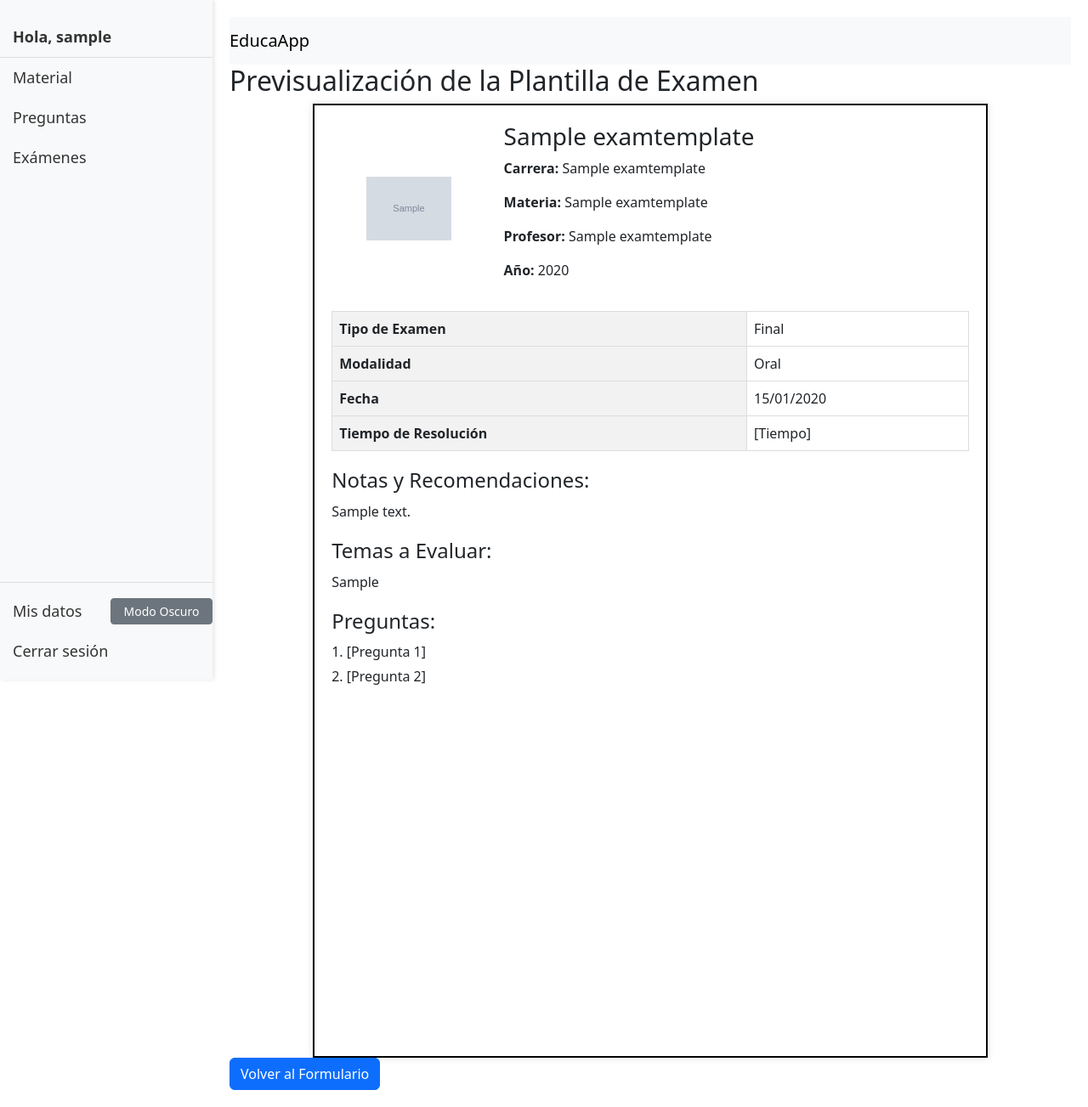
After one commit to martinmromero/EducaApp, a Django app: page /preview-exam-template/1/ in a window 1280 px wide. The commit adds this page. Shown: the whole page at 85% size. Run offline with Django 5.2, Linux system fonts and the light colour scheme; a user stored in the database is signed in; tables that the repository leaves empty hold one stand-in row (values such as "Sample post"); grey boxes marked "Sample" are stand-in pictures.

Commit message:
Mejoras en la plantilla de examen: previsualización con foco y botón de guardar repetido

```diff
--- a/material/templates/material/base.html
+++ b/material/templates/material/base.html
@@ -182,6 +182,8 @@
             Exámenes
             <div class="submenu">
                 <a href="{% url 'material:create_exam' %}">Crear Exámenes</a>
+                <a href="{% url 'material:create_exam_template' %}">Crear Plantilla de Examen</a>
+                <a href="{% url 'material:list_exam_templates' %}">Plantillas Guardadas</a> <!-- Nuevo enlace -->
                 <a href="{% url 'material:mis_examenes' %}">Mis Exámenes</a>
             </div>
         </div>
--- /dev/null
+++ b/material/templates/material/preview_exam_template.html
@@ -0,0 +1,139 @@
+{% extends 'material/base.html' %}
+
+{% block content %}
+<h2>Previsualización de la Plantilla de Examen</h2>
+<div class="preview-container">
+    <div class="exam-template">
+        <!-- Encabezado del examen -->
+        <div class="header">
+            <div class="institution-logo">
+                {% if exam_template.institution_logo %}
+                    <img src="{{ exam_template.institution_logo.url }}" alt="Logo de la institución" style="max-width: 100px; max-height: 100px;">
+                {% endif %}
+            </div>
+            <div class="institution-info">
+                <h3>{{ exam_template.institution_name }}</h3>
+                <p><strong>Carrera:</strong> {{ exam_template.career_name }}</p>
+                <p><strong>Materia:</strong> {{ exam_template.subject_name }}</p>
+                <p><strong>Profesor:</strong> {{ exam_template.professor_name }}</p>
+                <p><strong>Año:</strong> {{ exam_template.year }}</p>
+            </div>
+        </div>
+
+        <!-- Detalles del examen en tabla -->
+        <table class="exam-details">
+            <tr>
+                <th>Tipo de Examen</th>
+                <td>{{ exam_template.get_exam_type_display }}</td>
+            </tr>
+            <tr>
+                <th>Modalidad</th>
+                <td>{{ exam_template.get_exam_mode_display }}</td>
+            </tr>
+            <tr>
+                <th>Fecha</th>
+                <td>{{ exam_template.created_at|date:"d/m/Y" }}</td>
+            </tr>
+            <tr>
+                <th>Tiempo de Resolución</th>
+                <td>[Tiempo]</td>
+            </tr>
+        </table>
+
+        <!-- Notas y recomendaciones -->
+        <div class="notes">
+            <h4>Notas y Recomendaciones:</h4>
+            <p>{{ exam_template.notes_and_recommendations }}</p>
+        </div>
+
+        <!-- Temas a evaluar -->
+        <div class="topics">
+            <h4>Temas a Evaluar:</h4>
+            <p>{{ exam_template.topics_to_evaluate }}</p>
+        </div>
+
+        <!-- Espacio para preguntas -->
+        <div class="questions">
+            <h4>Preguntas:</h4>
+            <div>
+                <!-- Aquí se mostrarán las preguntas cuando se rellene el examen -->
+                <p>1. [Pregunta 1]</p>
+                <p>2. [Pregunta 2]</p>
+                <!-- Más preguntas... -->
+            </div>
+        </div>
+    </div>
+</div>
+<a href="{% url 'material:create_exam_template' %}" class="btn btn-primary">Volver al Formulario</a>
+
+<!-- Estilos para la previsualización -->
+<style>
+    .preview-container {
+        margin-top: 20px;
+        border: 2px solid black; /* Recuadro negro */
+        padding: 20px;
+        background-color: white;
+        width: 210mm; /* Ancho de una hoja A4 */
+        min-height: 297mm; /* Alto de una hoja A4 */
+        margin: 0 auto;
+        box-shadow: 0 0 10px rgba(0, 0, 0, 0.1);
+    }
+
+    .exam-template {
+        width: 100%;
+    }
+
+    .header {
+        display: flex;
+        align-items: center;
+        margin-bottom: 20px;
+    }
+
+    .institution-logo {
+        flex: 1;
+        text-align: center;
+    }
+
+    .institution-info {
+        flex: 3;
+        margin-left: 20px;
+    }
+
+    .exam-details {
+        width: 100%;
+        border-collapse: collapse;
+        margin-bottom: 20px;
+    }
+
+    .exam-details th, .exam-details td {
+        border: 1px solid #ddd;
+        padding: 8px;
+        text-align: left;
+    }
+
+    .exam-details th {
+        background-color: #f2f2f2;
+    }
+
+    .notes, .topics, .questions {
+        margin-bottom: 20px;
+    }
+
+    .notes h4, .topics h4, .questions h4 {
+        margin-bottom: 10px;
+    }
+
+    .questions p {
+        margin: 5px 0;
+    }
+
+    /* Estilos para impresión */
+    @media print {
+        .preview-container {
+            border: none; /* Eliminar el recuadro negro al imprimir */
+            box-shadow: none;
+            padding: 0;
+        }
+    }
+</style>
+{% endblock %}
--- a/material/urls.py
+++ b/material/urls.py
@@ -10,6 +10,7 @@ urlpatterns = [
     path('review-questions/<int:material_id>/', views.review_questions, name='review_questions'),
     path('save-questions/<int:material_id>/', views.save_selected_questions, name='save_selected_questions'),
     path('create-exam/', views.create_exam, name='create_exam'),
+    path('create-exam-template/', views.create_exam_template, name='create_exam_template'),
     path('signup/', views.signup, name='signup'),
     path('users/', views.user_list, name='user_list'),
     path('users/edit/<int:user_id>/', views.edit_user, name='edit_user'),
@@ -21,4 +22,7 @@ urlpatterns = [
     path('delete-material/', views.delete_material, name='delete_material'),
     path('upload-questions/', views.upload_questions, name='upload_questions'),
     path('download-template/<str:format>/', views.download_template, name='download_template'),
+    path('create-exam-template/', views.create_exam_template, name='create_exam_template'),
+    path('preview-exam-template/<int:template_id>/', views.preview_exam_template, name='preview_exam_template'),
+    path('list-exam-templates/', views.list_exam_templates, name='list_exam_templates'),
 ]
--- a/material/views.py
+++ b/material/views.py
@@ -3,8 +3,8 @@ from django.contrib.auth.decorators import login_required, user_passes_test
 from django.contrib.auth.forms import UserCreationForm
 from django.contrib.auth import login, update_session_auth_hash
 from django.contrib import messages
-from .models import Material, Question, Exam, Profile
-from .forms import MaterialForm, ExamForm, UserEditForm, CustomLoginForm, QuestionForm
+from .models import Material, Question, Exam, Profile, ExamTemplate
+from .forms import MaterialForm, ExamForm, UserEditForm, CustomLoginForm, QuestionForm, ExamTemplateForm
 from .ia_processor import generate_questions_from_text, extract_text_from_file
 from django.contrib.auth.models import User
 from django.contrib.auth.views import LoginView
@@ -15,15 +15,12 @@ import json
 # Función para verificar si el usuario es administrador
 def is_admin(user):
     try:
-        # Verificar si el usuario tiene un perfil y si su rol es 'admin'
         return user.profile.role == 'admin'
     except Profile.DoesNotExist:
-        # Si el usuario no tiene perfil, no es administrador
         return False
 
 @login_required
 def index(request):
-    # Pasar el valor de is_admin al contexto
     context = {
         'is_admin': is_admin(request.user)
     }
@@ -46,30 +43,20 @@ def upload_material(request):
 @login_required
 def generate_questions(request, material_id):
     material = Material.objects.get(id=material_id)
-
-    # Obtener el número de preguntas desde el formulario o usar 20 por defecto
     num_questions = int(request.POST.get('num_questions', 20))
-
-    # Extraer texto del archivo
     try:
         text = extract_text_from_file(material.file.path)
     except ValueError as e:
         messages.error(request, str(e))
         return redirect('material:mis_materiales')
-
-    # Generar preguntas y respuestas usando IA
     questions_text = generate_questions_from_text(text, num_questions)
-
-    # Guardar las preguntas en la sesión para revisión
     request.session['generated_questions'] = questions_text.split('\n')
-
     return redirect('material:review_questions', material_id=material.id)
 
 @login_required
 def review_questions(request, material_id):
     material = Material.objects.get(id=material_id)
     questions_list = request.session.get('generated_questions', [])
-
     return render(request, 'material/review_questions.html', {
         'material': material,
         'questions': questions_list
@@ -81,8 +68,6 @@ def save_selected_questions(request, material_id):
         material = Material.objects.get(id=material_id)
         selected_questions = request.POST.getlist('selected_questions')
         questions_list = request.session.get('generated_questions', [])
-
-        # Guardar solo las preguntas seleccionadas
         for i, question in enumerate(questions_list):
             if str(i) in selected_questions:
                 Question.objects.create(
@@ -93,14 +78,10 @@ def save_selected_questions(request, material_id):
                     subtopic="Subtema generado por IA",
                     source_page=1
                 )
-
-        # Limpiar la sesión
         if 'generated_questions' in request.session:
             del request.session['generated_questions']
-
         messages.success(request, 'Preguntas seleccionadas guardadas correctamente.')
         return redirect('material:mis_preguntas')
-
     return redirect('material:review_questions', material_id=material_id)
 
 @login_required
@@ -116,6 +97,31 @@ def create_exam(request):
     else:
         form = ExamForm()
     return render(request, 'material/create_exam.html', {'form': form, 'questions': questions})
+
+@login_required
+def create_exam_template(request):
+    if request.method == 'POST':
+        form = ExamTemplateForm(request.POST, request.FILES)
+        if form.is_valid():
+            exam_template = form.save(commit=False)
+            exam_template.created_by = request.user
+            exam_template.save()
+            messages.success(request, 'La plantilla de examen se ha creado correctamente.')
+            return redirect('material:list_exam_templates')  # Redirigir a la lista de templates
+    else:
+        form = ExamTemplateForm()
+    return render(request, 'material/create_exam_template.html', {'form': form})
+
+@login_required
+def preview_exam_template(request, template_id):
+    exam_template = get_object_or_404(ExamTemplate, id=template_id)
+    return render(request, 'material/preview_exam_template.html', {'exam_template': exam_template})
+
+@login_required
+def list_exam_templates(request):
+    # Obtener todos los templates de exámenes creados por el usuario actual
+    exam_templates = ExamTemplate.objects.filter(created_by=request.user)
+    return render(request, 'material/list_exam_templates.html', {'exam_templates': exam_templates})
 
 def signup(request):
     if request.method == 'POST':
@@ -169,13 +175,12 @@ def mis_datos(request):
         form = UserEditForm(request.POST, instance=user)
         if form.is_valid():
             if form.has_changed():
-                # Guardar los cambios sin modificar el estado is_active
                 user.username = form.cleaned_data['username']
                 user.first_name = form.cleaned_data['first_name']
                 user.last_name = form.cleaned_data['last_name']
                 user.email = form.cleaned_data['email']
                 user.save()
-                update_session_auth_hash(request, user)  # Actualiza la sesión para evitar cierre de sesión
+                update_session_auth_hash(request, user)
                 messages.success(request, 'Sus cambios fueron guardados.')
             else:
                 messages.info(request, 'No se realizaron cambios.')
@@ -206,16 +211,13 @@ def delete_material(request):
         if not material_ids:
             messages.error(request, 'No se seleccionó ningún documento para borrar.')
             return redirect('material:mis_materiales')
-
         materiales = Material.objects.filter(id__in=material_ids, uploaded_by=request.user)
         count = materiales.count()
         materiales.delete()
-
         if count == 1:
             messages.success(request, 'El documento ha sido borrado correctamente.')
         else:
             messages.success(request, f'Los {count} documentos han sido borrados correctamente.')
-
     return redirect('material:mis_materiales')
 
 @login_required
@@ -224,7 +226,6 @@ def upload_questions(request):
         form = QuestionForm(request.POST, request.FILES)
         if form.is_valid():
             upload_type = form.cleaned_data['upload_type']
-            # Crear un material por defecto si no existe
             default_material, created = Material.objects.get_or_create(
                 title="Material por Defecto",
                 defaults={
@@ -232,7 +233,6 @@ def upload_questions(request):
                 }
             )
             if upload_type == QuestionForm.SINGLE:
-                # Guardar una sola pregunta
                 Question.objects.create(
                     material=default_material,
                     question_text=form.cleaned_data['question_text'],
@@ -244,11 +244,9 @@ def upload_questions(request):
                 )
                 messages.success(request, 'Pregunta subida correctamente.')
             else:
-                # Procesar archivo de múltiples preguntas
                 if 'file' in request.FILES:
                     file = request.FILES['file']
                     if file.name.endswith('.csv'):
-                        # Procesar CSV
                         decoded_file = file.read().decode('utf-8').splitlines()
                         reader = csv.DictReader(decoded_file)
                         for row in reader:
@@ -263,7 +261,6 @@ def upload_questions(request):
                             )
                         messages.success(request, 'Preguntas subidas correctamente desde el archivo CSV.')
                     elif file.name.endswith('.json'):
-                        # Procesar JSON
                         data = json.loads(file.read().decode('utf-8'))
                         for item in data:
                             Question.objects.create(
@@ -277,7 +274,6 @@ def upload_questions(request):
                             )
                         messages.success(request, 'Preguntas subidas correctamente desde el archivo JSON.')
                     elif file.name.endswith('.txt'):
-                        # Procesar TXT
                         lines = file.read().decode('utf-8').splitlines()
                         question_data = {}
                         for line in lines:
@@ -285,7 +281,6 @@ def upload_questions(request):
                                 key, value = line.split(':', 1)
                                 question_data[key.strip().lower()] = value.strip()
                             else:
-                                # Guardar la pregunta cuando se encuentra una línea vacía
                                 Question.objects.create(
                                     material=default_material,
                                     question_text=question_data.get('pregunta', ''),
@@ -295,8 +290,7 @@ def upload_questions(request):
                                     source_page=int(question_data.get('página', 0)),
                                     chapter=question_data.get('capítulo', ''),
                                 )
-                                question_data = {}  # Reiniciar para la siguiente pregunta
-                        # Guardar la última pregunta si no hay una línea vacía al final
+                                question_data = {}
                         if question_data:
                             Question.objects.create(
                                 material=default_material,
@@ -311,7 +305,6 @@ def upload_questions(request):
                     else:
                         messages.error(request, 'Formato de archivo no soportado.')
                 else:
-                    # Procesar datos de la grilla
                     grid_data = request.POST.get('grid_data')
                     if grid_data:
                         data = json.loads(grid_data)
@@ -331,7 +324,6 @@ def upload_questions(request):
         form = QuestionForm()
     return render(request, 'material/upload_questions.html', {'form': form})
 
-# Nueva vista para descargar plantillas
 def download_template(request, format):
     if format == 'csv':
         response = HttpResponse(content_type='text/csv')
```
Also changed, not shown: analizar_dependencias.py (deleted, +0 -87 lines), material/forms.py (+16 -14 lines), material/models.py (+27 -3 lines), material/templates/material/create_exam_template.html (added, +190 -0 lines), material/templates/material/list_exam_templates.html (added, +39 -0 lines), material/migrations/0007_examtemplate.py (added).
